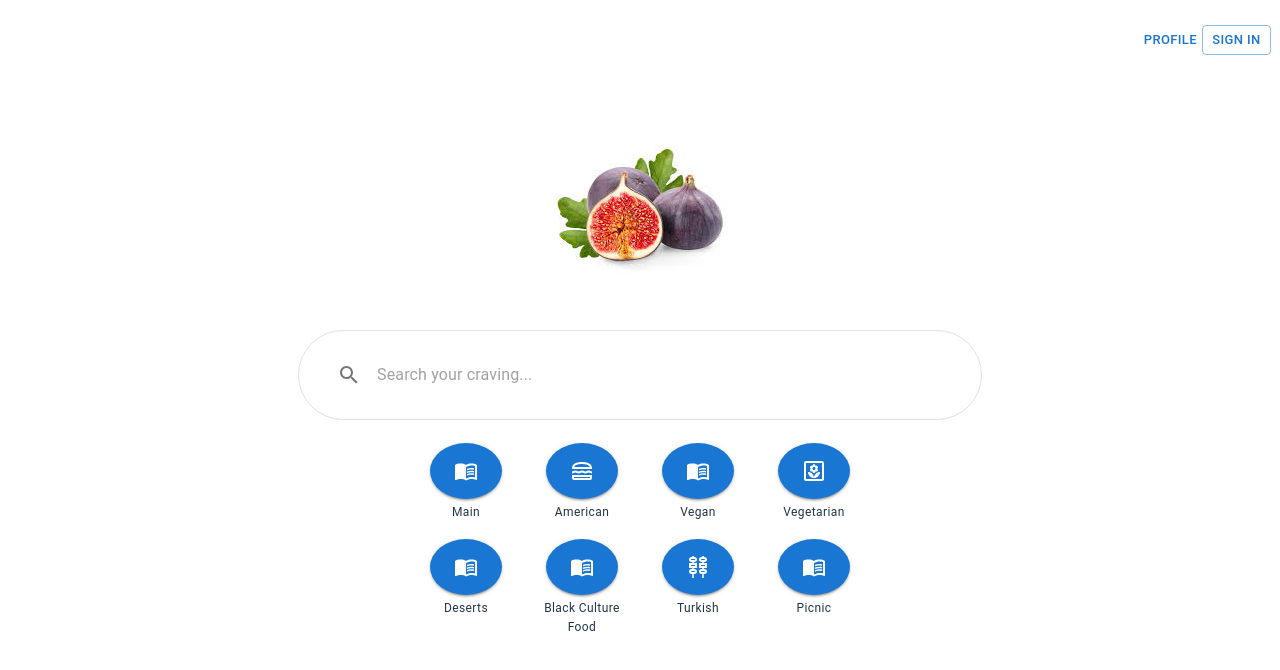
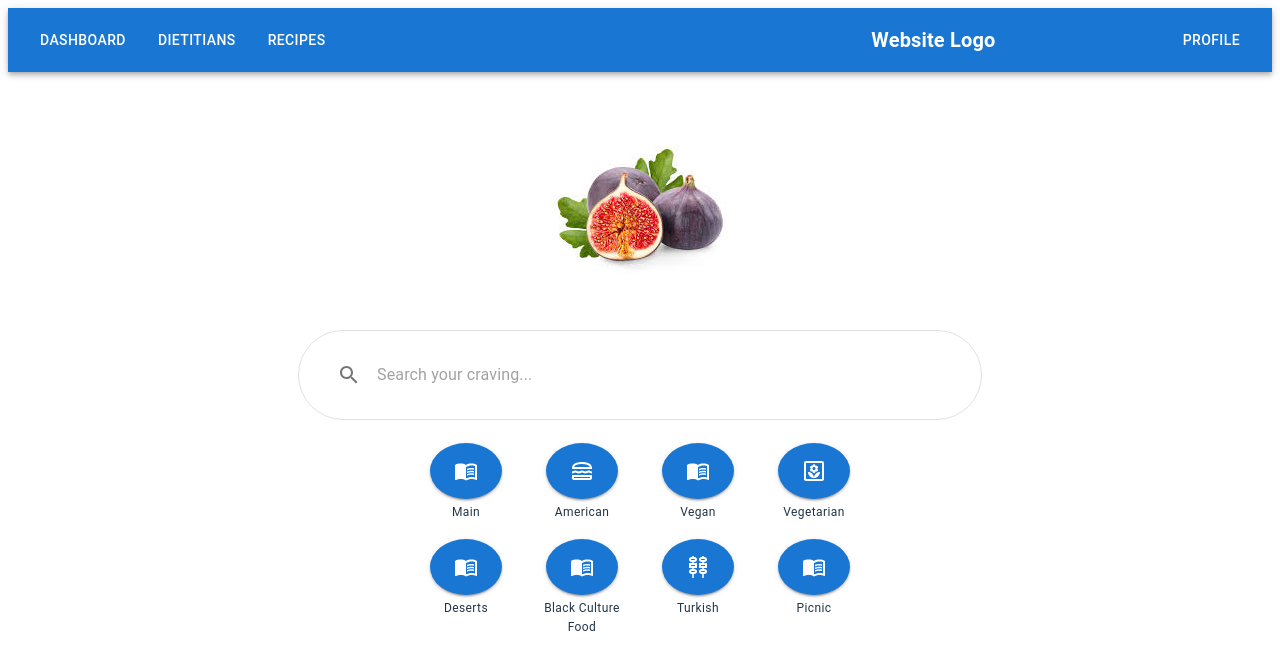
Before and after one commit to nutrition-ist/fit-nutrition-front, a React (Vite) app in the folder figappversiontwo.client/: page / in a window 1280 px wide. Shown: the top 670 px of the page. Built offline with nearby package versions, Linux system fonts and the light colour scheme.

Commit message:
Initial Navbar

```diff
--- /dev/null
+++ b/figappversiontwo.client/src/components/Navbar.tsx
@@ -0,0 +1,50 @@
+import React from 'react';
+import { AppBar, Toolbar, Typography, Box, Button} from '@mui/material';
+import { useNavigate } from 'react-router-dom';
+
+const Navbar: React.FC = () => {
+  const navigate = useNavigate();
+
+  return (
+    <AppBar position="static" color="primary" sx={{ height: 64 }}>
+      <Toolbar>
+        {/* Left Section: Navigation Links */}
+        <Box sx={{ flexGrow: 1, display: 'flex', gap: 2 }}>
+          <Button color="inherit" onClick={() => navigate('/dashboard')}>
+            Dashboard
+          </Button>
+          <Button color="inherit" onClick={() => navigate('/dietitians')}>
+            Dietitians
+          </Button>
+          <Button color="inherit" onClick={() => navigate('/recipes')}>
+            Recipes
+          </Button>
+        </Box>
+
+        {/* Center Section: Logo */}
+        <Typography
+          variant="h6"
+          component="div"
+          sx={{
+            flexGrow: 1,
+            textAlign: 'center',
+            fontWeight: 'bold',
+            cursor: 'pointer',
+          }}
+          onClick={() => navigate('/')}
+        >
+          Website Logo
+        </Typography>
+
+        {/* Right Section: Profile Link */}
+        <Box sx={{ flexGrow: 0 }}>
+          <Button color="inherit" onClick={() => navigate('/profile')}>
+            Profile
+          </Button>
+        </Box>
+      </Toolbar>
+    </AppBar>
+  );
+};
+
+export default Navbar;
--- a/figappversiontwo.client/src/pages/Home.tsx
+++ b/figappversiontwo.client/src/pages/Home.tsx
@@ -1,4 +1,5 @@
 import SearchBar from "../components/SearchBar";
+import Navbar from "../components/Navbar";
 import { Box, Button, Grid, Typography } from "@mui/material";
 import figImage from "../images/Fig.jpg";
 import Header from "../components/Header";
@@ -20,7 +21,8 @@ const sections = [
 export default function Home() {
   return (
     <>
-      <Header/>
+      <Navbar/>
+
       <Grid
         container
         spacing={3}
```
